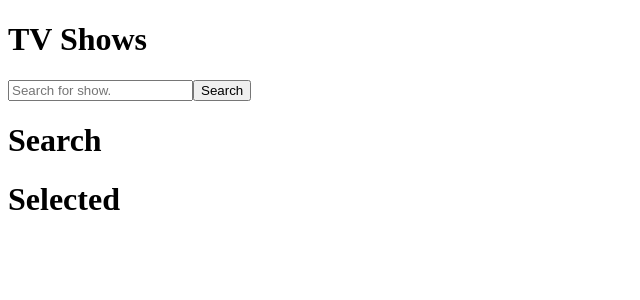
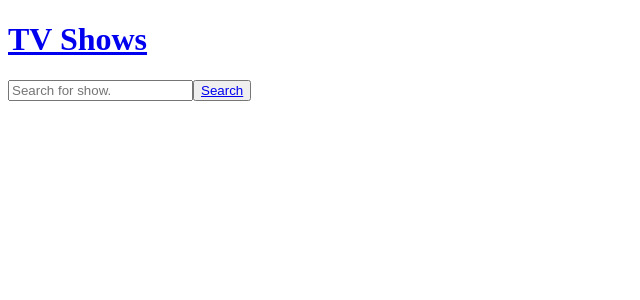
Before and after one commit to tan-weijie/react, a React (Create React App) app: page / in a window 1280 px wide. Shown: the top 300 px of the page, without its empty margins (0-640 px from the left). Built offline with nearby package versions, Linux system fonts and the light colour scheme.

Commit message:
display selected image, name, summary

```diff
--- a/src/App.js
+++ b/src/App.js
@@ -1,14 +1,15 @@
-import React, { useState } from "react";
-import { Switch, Route, Router } from "react-router-dom";
+import React, { useState, useEffect } from "react";
+import { Link, Switch, Route, Router } from "react-router-dom";
 import Form from "./components/Form";
-import Selected from "./components/Selected";
-import Shows from "./components/Shows";
+import Show from "./components/Show";
+import Search from "./components/Search";
 
 function App() {
 
     const [input, setInput] = useState("");
     const [search, setSearch] = useState(input);
     const [result, setResult] = useState([]);
+    const [show, setShow] = useState("");
 
     const onChange = (valueInput) => {
       setInput(valueInput);
@@ -23,13 +24,27 @@ function App() {
       setResult(inputResult);
     }
 
+    const onSelected = (selectedShow) => {
+      setShow(selectedShow);
+      console.log("select",show);
+    }
+
+    useEffect(()=>{
+
+    },[])
+
     return (
         <>
-      <h1>TV Shows</h1>
+            <h1><Link to="/home">TV Shows</Link></h1>
             <Form onChange={onChange} onResult={onResult} onSubmit={onSubmit} value={input} result={result}/>
+            <Route path="/search">
                 <h1>Search</h1>
-      <Shows result={result}/>
-      <Selected/>
+                <Search result={result} onSelected={onSelected}/>
+            </Route>
+            <Route path="/shows/">
+                <h1>Show</h1>
+                <Show result={result} show={show}/>
+            </Route>
         </>
     );
 }
--- a/src/components/Form.js
+++ b/src/components/Form.js
@@ -1,4 +1,5 @@
 import React, {useState} from 'react';
+import {Link} from 'react-router-dom';
 
 const Form = (props) => {
 
@@ -34,8 +35,11 @@ const Form = (props) => {
     return(
         <form>
             <input onChange={handleChange} type="text" placeholder="Search for show." value={props.value}/>
-            {/* {input} */}
-            <button onClick={handleSubmit}>Search</button>
+            <button onClick={handleSubmit}>
+                <Link to="/search">
+                    Search
+                </Link>
+            </button>
             {/* {search} */}
             {/* <img src={props.result}/> */}
         </form>
--- a/src/components/Shows.js
+++ b/src/components/Search.js
@@ -1,8 +1,8 @@
 import React from "react";
 import { Link } from "react-router-dom";
-import "./Shows.css";
+import "./Search.css";
 
-const Shows = (props) => {
+const Search = (props) => {
 
     let display;
 
@@ -13,8 +13,8 @@ const Shows = (props) => {
                     <>
                         <Link to={`/shows/${element.show.id}/${element.show.name}`}>
                             <div className="row">
-                                <img onClick={()=>console.log(element.show.name)} alt="" className="shows" key={Math.random()} src={element.show.image.medium}/>
-                                <p>{element.show.name}</p>
+                                <img onClick={props.onSelected(element)} alt="" className="shows" key={Math.random()} src={element.show.image.medium}/>
+                                <p onClick={props.onSelected(element)}>{element.show.name}</p>
                             </div>
                         </Link>
                         {/* {element.show.summary} */}
@@ -41,7 +41,6 @@ const Shows = (props) => {
         display = props.result.show.image.medium;
     }
 
-
     return (
         <>
             <Link to="/search">
@@ -54,4 +53,4 @@ const Shows = (props) => {
     )
 }
 
-export default Shows;
+export default Search;
--- a/src/components/Selected.js
+++ /dev/null
@@ -1,7 +0,0 @@
-import React from 'react';
-
-const Selected = () => {
-    return <h1>Selected</h1>
-}
-
-export default Selected;
--- /dev/null
+++ b/src/components/Show.js
@@ -0,0 +1,25 @@
+import React from 'react';
+
+const Show = (props) => {
+
+    const selected = props.show.show;
+
+    // const summary = (selected.summary) => {
+    //     const dom = document.createElement("div");
+    //     dom.innerHTML = selected.summary;
+    //     return dom;
+    //     console.log(dom);
+    // }
+
+    return (
+        <>
+            <div className="row">
+                <img src={selected.image.medium}/>
+                <h2>{selected.name}</h2>
+                {selected.summary}
+            </div>
+        </>
+    )
+}
+
+export default Show;
```
Also changed, not shown: src/components/Search.css (renamed from src/components/Shows.css). Lines whose indentation alone changed are shown as unchanged.
